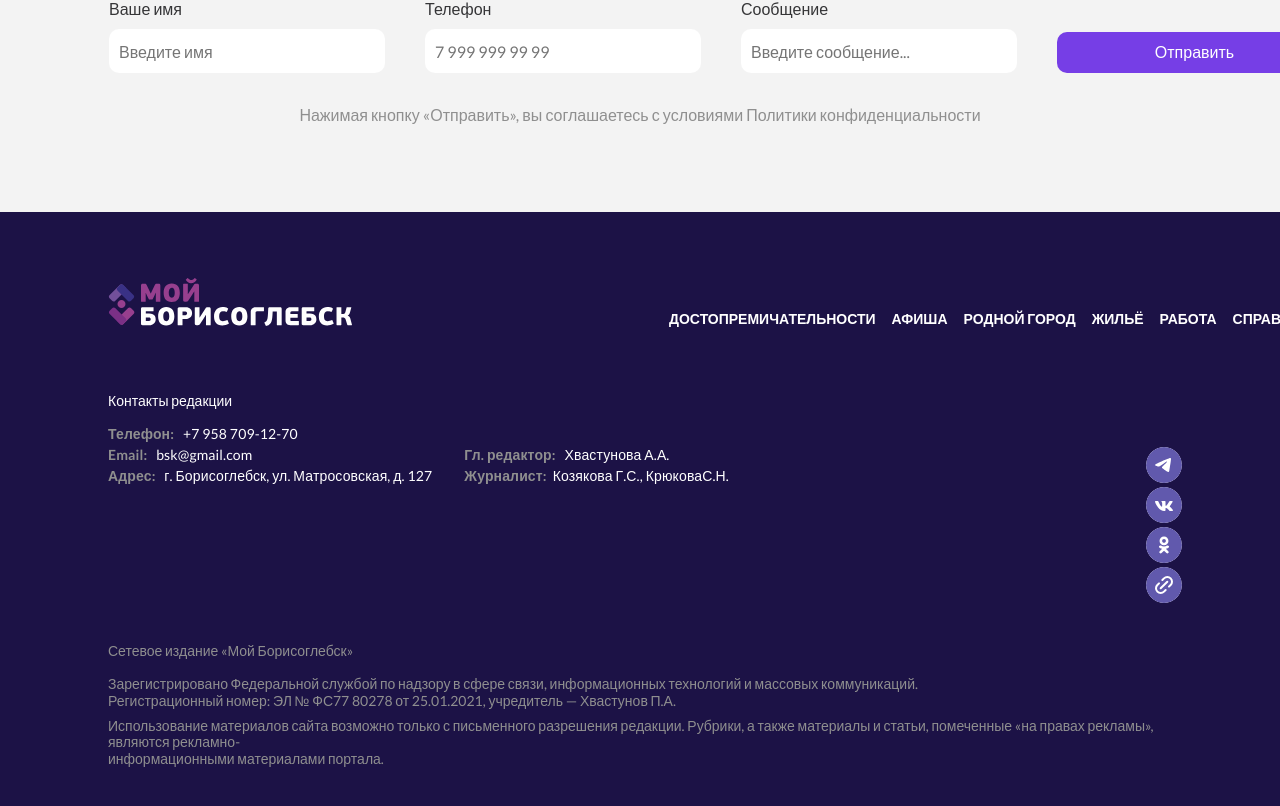
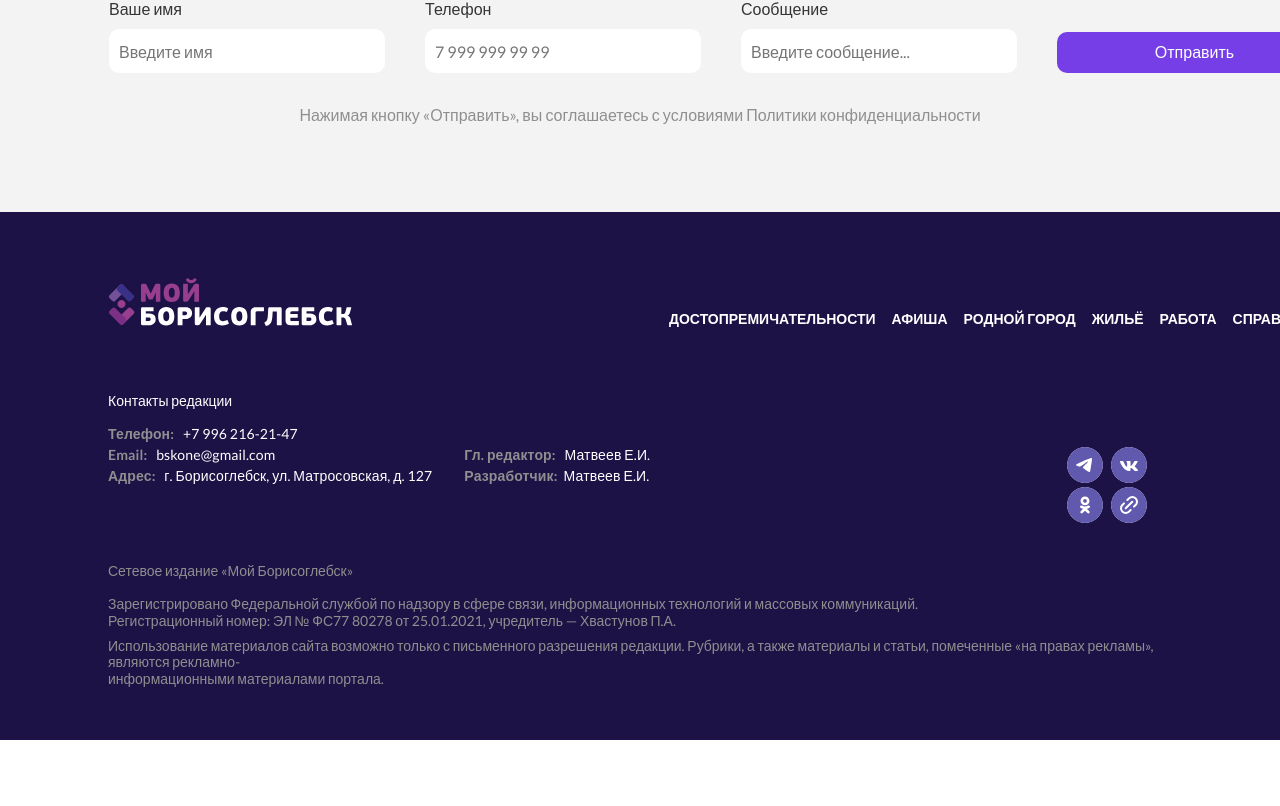
Before and after one commit to sky-trash/my_city, a Vue app: page /Poster in a window 1280 px wide. Shown: the part 3112-3918 px from the top of the page. After the commit the page ends 3852 px from the top, so only its background shows below. Built offline with nearby package versions, Linux system fonts and the light colour scheme.

Commit message:
footer fix

```diff
--- a/src/components/layout/footer/footer.vue
+++ b/src/components/layout/footer/footer.vue
@@ -22,7 +22,7 @@
         </a>
       </div>
       <div class="footer__logo__navbar">
-        <a href="/Aattractions">
+        <a href="/Attraction">
           <h1>Достопремичательности</h1>
         </a>
         <a href="/Poster">
@@ -49,13 +49,13 @@
       <div class="footer__contact__text-social">
         <div class="footer__contact__text-social_text">
           <div class="footer__contact__text-social_text_left">
-            <p>Телефон: <a href="#">+7 958 709-12-70</a></p>
-            <p>Email: <a href="#">bsk@gmail.com</a></p>
-            <p>Адрес: <a href="#">г. Борисоглебск, ул. Матросовская, д. 127</a></p>
+            <p>Телефон: <a href="/Contact">+7 996 216-21-47</a></p>
+            <p>Email: <a href="/Contact">bskone@gmail.com</a></p>
+            <p>Адрес: <a href="/Contact">г. Борисоглебск, ул. Матросовская, д. 127</a></p>
           </div>
           <div class="footer__contact__text-social_text_right">
-            <p>Гл. редактор: <a href="#">Хвастунова А.А.</a></p>
-            <p>Журналист:<a href="#">Козякова Г.С., КрюковаС.Н.</a></p>
+            <p>Гл. редактор: <a href="/Contact">Матвеев Е.И.</a></p>
+            <p>Разработчик:<a href="/Contact">Матвеев Е.И.</a></p>
           </div>
         </div>
         <div class="footer__contact__text-social_social">
```
